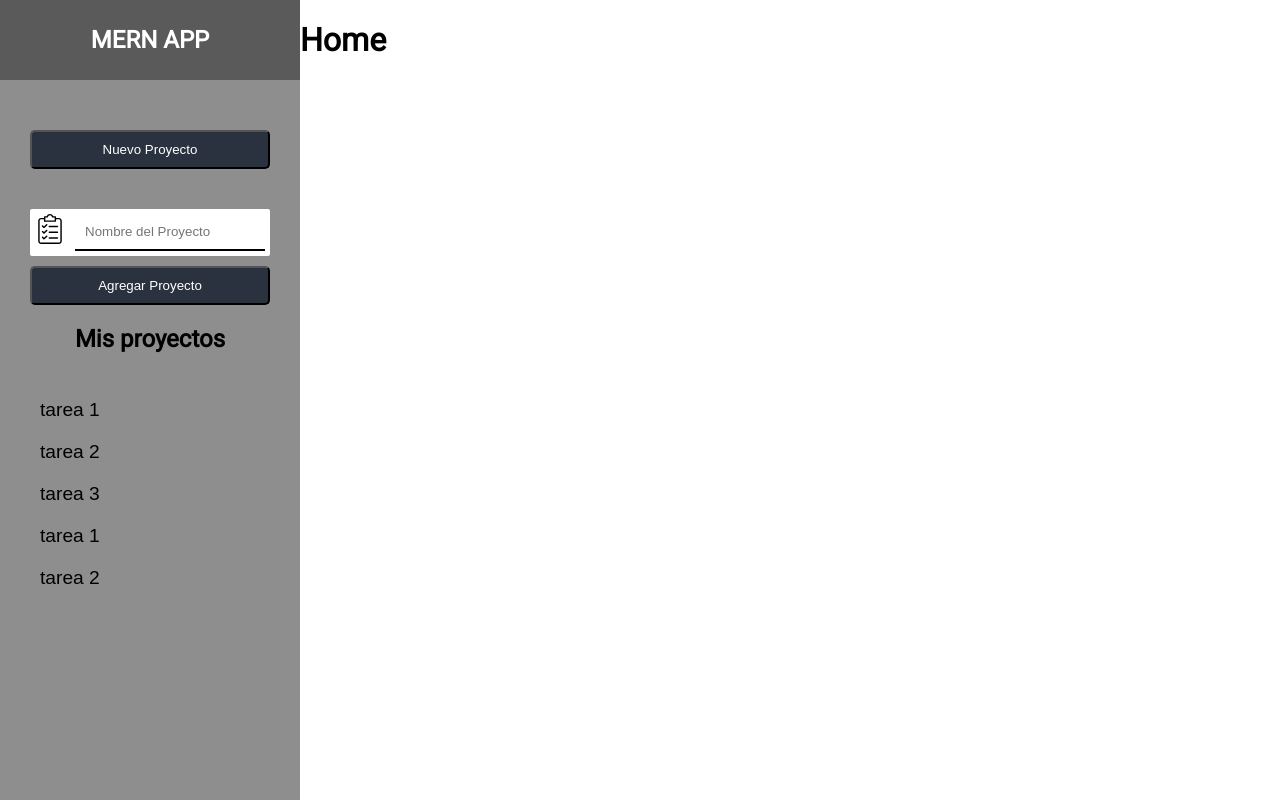
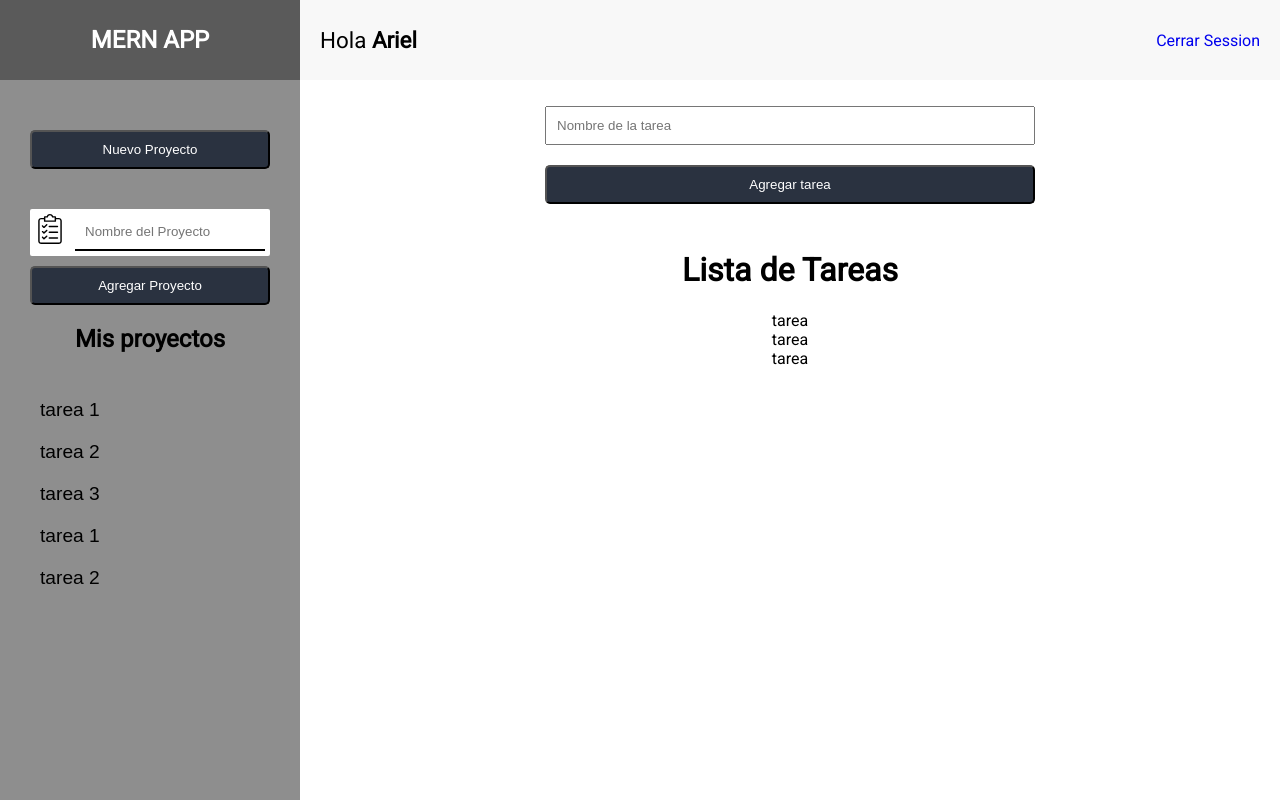
Before and after one commit to ArielMD/Front-adm-proyectos, a React (Create React App) app: page /proyectos in a window 1280 px wide. Built offline with nearby package versions, Linux system fonts and the light colour scheme.

Commit message:
feat: navbar, form y listado de tareas

```diff
--- a/src/App.css
+++ b/src/App.css
@@ -10,6 +10,7 @@ html{
   --red: #ff0000e0;
   --white: #ffffff;
   --darkBlue: #2a3240;
+  --navbar:#f8f8f8;
 }
 
 body{
--- /dev/null
+++ b/src/components/formTask/FormTask.js
@@ -0,0 +1,16 @@
+import React from "react";
+import FormTaskStyled from "./formTaskStyled";
+const FormTask = () => {
+  return (
+    <FormTaskStyled>
+      <form className="form-task">
+        <div className="input-group">
+          <input type="text" placeholder="Nombre de la tarea"></input>
+          <button type="submit"> Agregar tarea </button>
+        </div>
+      </form>
+    </FormTaskStyled>
+  );
+};
+
+export default FormTask;
--- /dev/null
+++ b/src/components/formTask/formTaskStyled.js
@@ -0,0 +1,29 @@
+import styled from "styled-components";
+
+const FormTaskStyled = styled.div`
+  height: 150px;
+  display: flex;
+  justify-content: center;
+  align-items: center;
+  .form-task {
+    width: 50%;
+  }
+  .input-group {
+    display: flex;
+    flex-direction: column;
+    justify-items: center;
+    input {
+      padding: 10px;
+      margin: 10px 0px;
+    }
+    button {
+      padding: 10px;
+      margin: 10px 0px;
+      background-color: var(--darkBlue);
+      color: var(--white);
+      border-radius: 5px;
+    }
+  }
+`;
+
+export default FormTaskStyled;
--- /dev/null
+++ b/src/components/listTask/ListTask.js
@@ -0,0 +1,23 @@
+import React from "react";
+import ListTaskStyled from "./listTaskStyled";
+import Task from "../task/Task";
+
+const tareas = [
+  { tarea: "tarea 1" },
+  { tarea: "tarea 2" },
+  { tarea: "tarea 3" },
+];
+const ListTask = () => {
+  return (
+    <ListTaskStyled>
+      <h1>Lista de Tareas </h1>
+      {tareas.length === 0 ? (
+        <ul>No hay tareas</ul>
+      ) : (
+        tareas.map((task) => <Task />)
+      )}
+    </ListTaskStyled>
+  );
+};
+
+export default ListTask;
--- /dev/null
+++ b/src/components/listTask/listTaskStyled.js
@@ -0,0 +1,10 @@
+import styled from "styled-components";
+
+const ListTaskStyled = styled.div`
+  flex: 1;
+  display: flex;
+  flex-direction: column;
+  align-items: center;
+`;
+
+export default ListTaskStyled;
--- /dev/null
+++ b/src/components/navbar/Navbar.js
@@ -0,0 +1,16 @@
+import React from "react";
+import NavbarStyled from "./navbarStyled";
+const Navbar = () => {
+  return (
+    <NavbarStyled>
+      <p>
+        Hola<strong> Ariel</strong>
+      </p>
+      <nav>
+        <a href="#">Cerrar Session</a>
+      </nav>
+    </NavbarStyled>
+  );
+};
+
+export default Navbar;
--- /dev/null
+++ b/src/components/navbar/navbarStyled.js
@@ -0,0 +1,26 @@
+import styled from "styled-components";
+
+const NavbarStyled = styled.header`
+  height: 80px;
+  background-color: var(--navbar);
+  display: flex;
+  flex-direction: row;
+  justify-content: space-between;
+  align-items: center;
+  p {
+    margin: 0px 20px;
+    font-size: 1.4em;
+  }
+
+  nav {
+    margin: 0px 20px;
+    text-decoration: none;
+    a:link,
+    a:visited,
+    a:active {
+      text-decoration: none;
+    }
+  }
+`;
+
+export default NavbarStyled;
--- /dev/null
+++ b/src/components/task/Task.js
@@ -0,0 +1,7 @@
+import React from "react";
+import TaskStyled from "./taskStyled";
+const Task = () => {
+  return <TaskStyled>tarea</TaskStyled>;
+};
+
+export default Task;
--- /dev/null
+++ b/src/components/task/taskStyled.js
@@ -0,0 +1,5 @@
+import styled from "styled-components";
+
+const TaskStyled = styled.div``;
+
+export default TaskStyled;
--- a/src/views/home/Home.js
+++ b/src/views/home/Home.js
@@ -1,11 +1,20 @@
 import React from "react";
 import HomeStyled from "./homeStyled";
 import Sidebar from "../../components/sidebar/Sidebar";
+import Navbar from "../../components/navbar/Navbar";
+import FormTaks from "../../components/formTask/FormTask";
+import ListTask from "../../components/listTask/ListTask";
 const Home = () => {
   return (
     <HomeStyled>
       <Sidebar />
-      <h1 className="sidebar-title">Home</h1>
+      <div className="container">
+        <Navbar />
+        <main>
+          <FormTaks />
+          <ListTask></ListTask>
+        </main>
+      </div>
     </HomeStyled>
   );
 };
--- a/src/views/home/homeStyled.js
+++ b/src/views/home/homeStyled.js
@@ -3,6 +3,17 @@ import styled from "styled-components";
 const HomeStyled = styled.div`
   display: flex;
   flex-direction: row;
+  .container {
+    display: flex;
+    flex: 1;
+    flex-direction: column;
+  }
+
+  main {
+    flex: 1;
+    display: flex;
+    flex-direction: column;
+  }
 `;
 
 export default HomeStyled;
```
